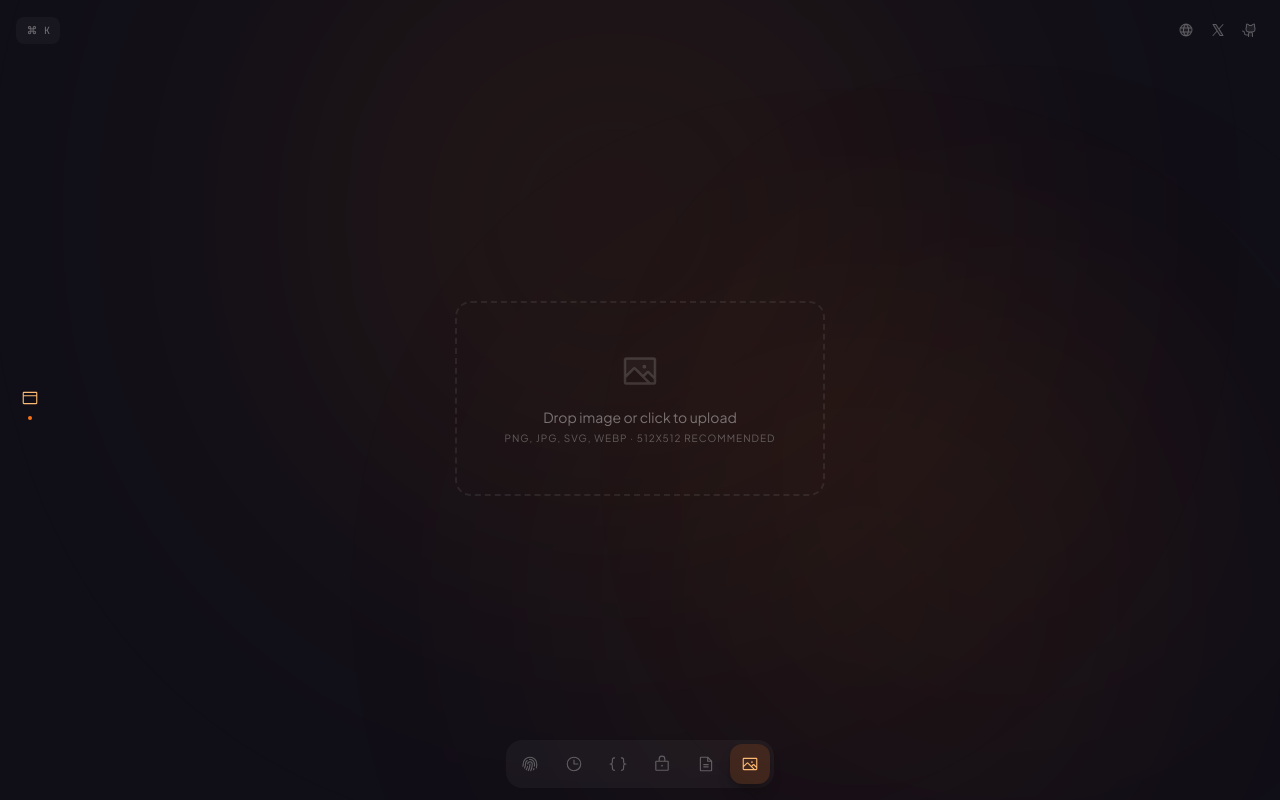
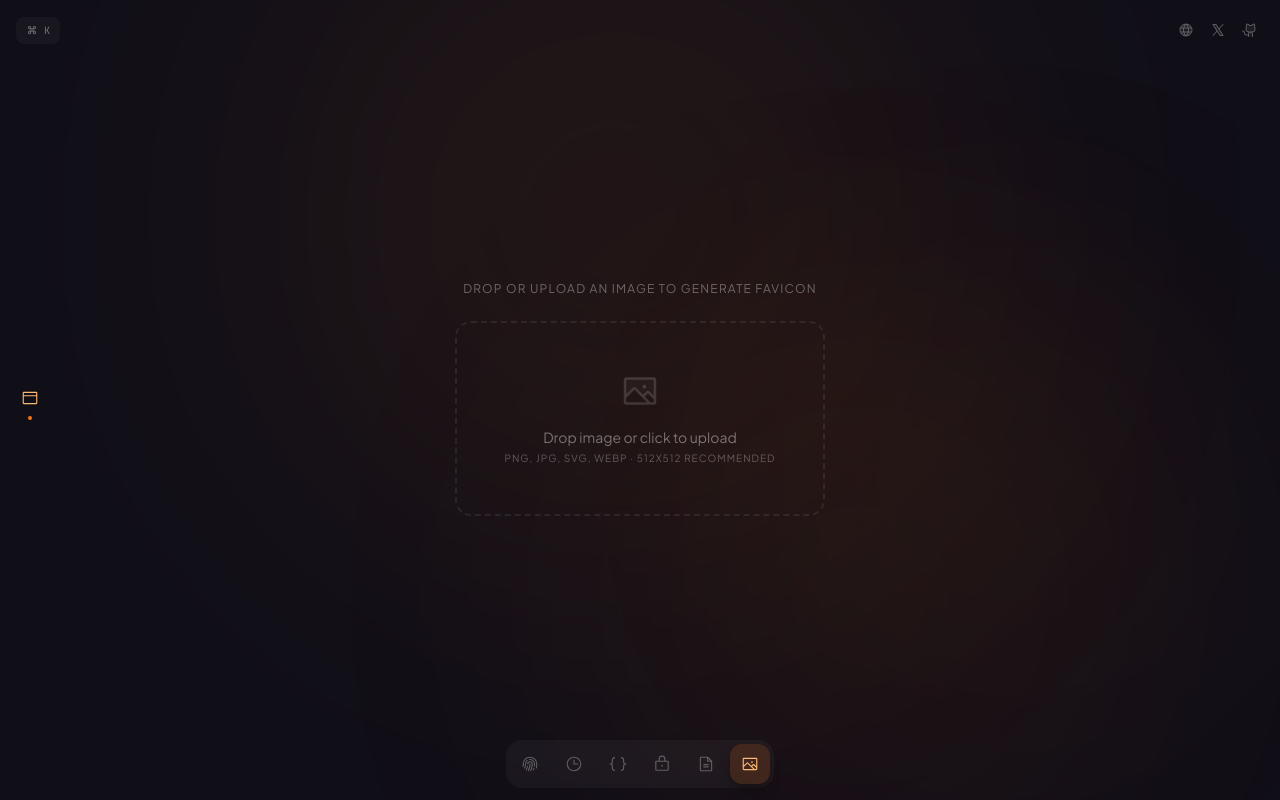
Before and after one commit to xenomech/wrench, a Next.js app: page /assets in a window 1280 px wide. Built offline with nearby package versions, Linux system fonts and the light colour scheme.

Commit message:
fix: favicon help text matching other tools

```diff
--- a/src/components/tools/favicon-tool.tsx
+++ b/src/components/tools/favicon-tool.tsx
@@ -127,6 +127,14 @@ export function FaviconTool() {
     <div className="flex h-full flex-col items-center overflow-auto">
       {!result && !loading && (
         <div className="flex flex-1 flex-col items-center justify-center px-4">
+          <motion.p
+            className="mb-6 text-xs uppercase tracking-widest text-white/35"
+            initial={{ opacity: 0 }}
+            animate={{ opacity: 1 }}
+            transition={{ delay: 0.3 }}
+          >
+            Drop or upload an image to generate favicon
+          </motion.p>
           <div className="w-full max-w-lg">
             <DropZone onFile={handleFile} />
           </div>
```
